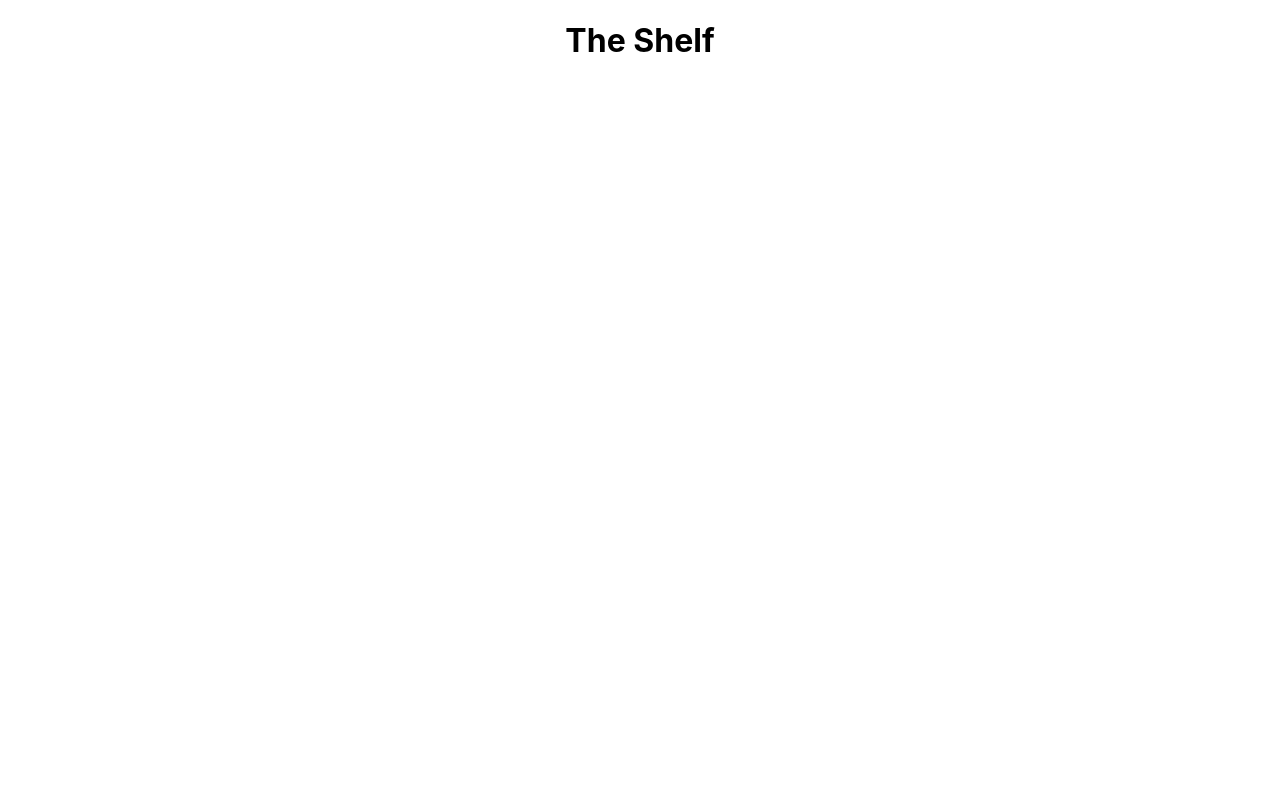
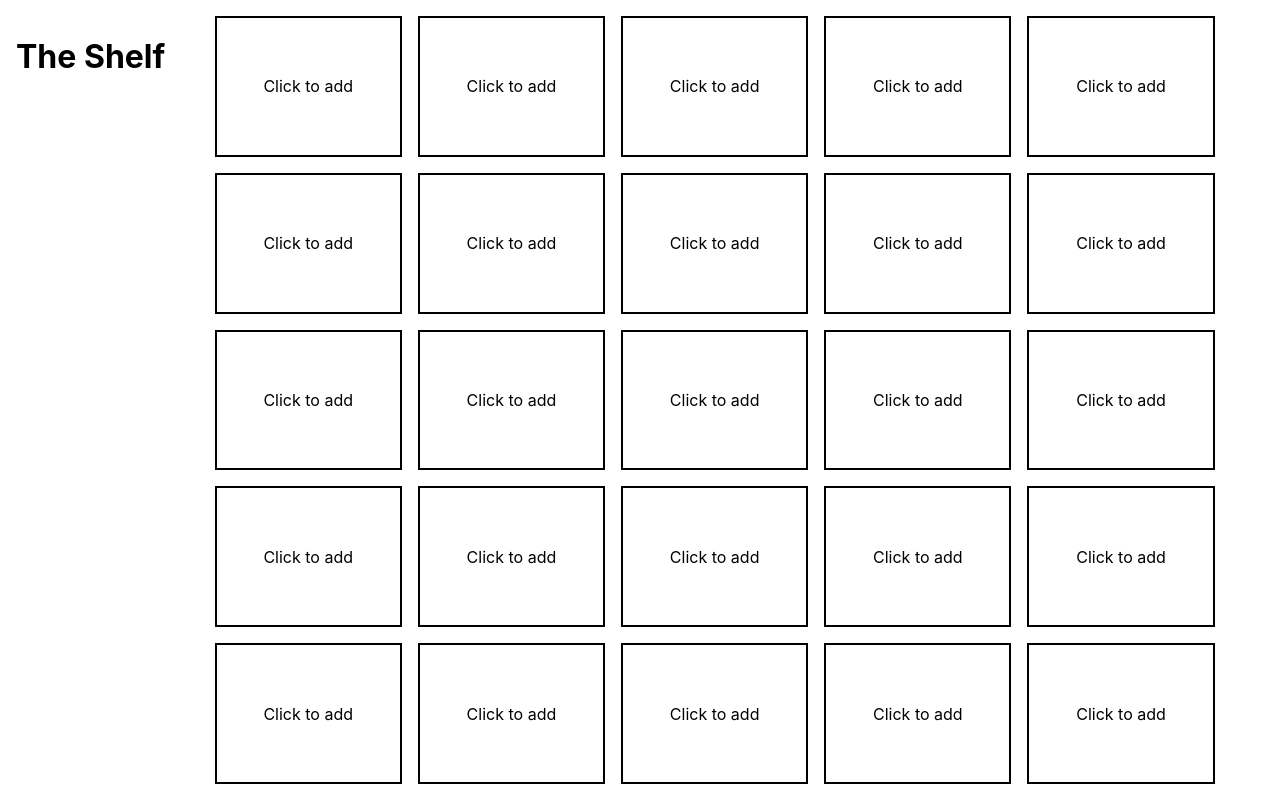
Before and after one commit to tmikeschu/the-shelf, a React (Create React App) app: page / in a window 1280 px wide. Built offline with nearby package versions, Linux system fonts and the light colour scheme.

Commit message:
Add base grid and first input field

```diff
--- a/src/App.css
+++ b/src/App.css
@@ -1,3 +1,54 @@
+* {
+  box-sizing: border-box;
+}
+
+html {
+  height: 100vh;
+  width: 100vw;
+}
+body,
+#root,
 .App {
-  text-align: center;
+  height: 100%;
+  width: 100%;
+  display: flex;
 }
+
+.App {
+  padding: 1rem;
+}
+
+.App__Shelf {
+  display: grid;
+  width: 100%;
+  height: 100%;
+  max-width: 1000px;
+  max-height: 1000px;
+  margin: 0 auto;
+  grid-gap: 1rem;
+  grid-template-columns: repeat(5, 1fr);
+  grid-template-rows: repeat(5, 1fr);
+}
+
+.App__Item {
+  border: 2px solid black;
+}
+
+.App__Item.--empty {
+  display: flex;
+  align-items: center;
+  justify-content: center;
+  transition: box-shadow 300ms ease;
+}
+.App__Item.--empty:hover {
+  cursor: pointer;
+}
+.App__Item.--empty:hover,
+.App__Item.--empty:focus {
+  box-shadow: 2px 2px grey;
+}
+
+.App__Item.--empty::after {
+  content: "Click to add";
+  display: block;
+}
--- a/src/App.js
+++ b/src/App.js
@@ -1,14 +1,39 @@
-import React, { Component } from "react";
+import React, { useState } from "react";
 import "./App.css";
 
-class App extends Component {
-  render() {
-    return (
-      <div className="App">
-        <h1>The Shelf</h1>
+const App = () => {
+  const [items, setItems] = useState([]);
+  const [showAddItem, setShowAddItem] = useState(false);
+  const addItem = () => {
+    setItems(items.concat({}));
+  };
+
+  return (
+    <div className="App">
+      <h1>The Shelf</h1>
+      <div className="App__Shelf">
+        {items.map(item => (
+          <div className="App__Item" key={item.upcId}>
+            {item.name}
+          </div>
+        ))}
+        {[...Array(25 - items.length)].map((_, i) => (
+          <div
+            key={i}
+            className="App__Item --empty"
+            role="button"
+            onClick={() => setShowAddItem(!showAddItem)}
+          />
+        ))}
       </div>
-    );
-  }
-}
+
+      {showAddItem && (
+        <form className="App__AddItem" onSubmit={addItem}>
+          <input type="text" value="" />
+        </form>
+      )}
+    </div>
+  );
+};
 
 export default App;
```
